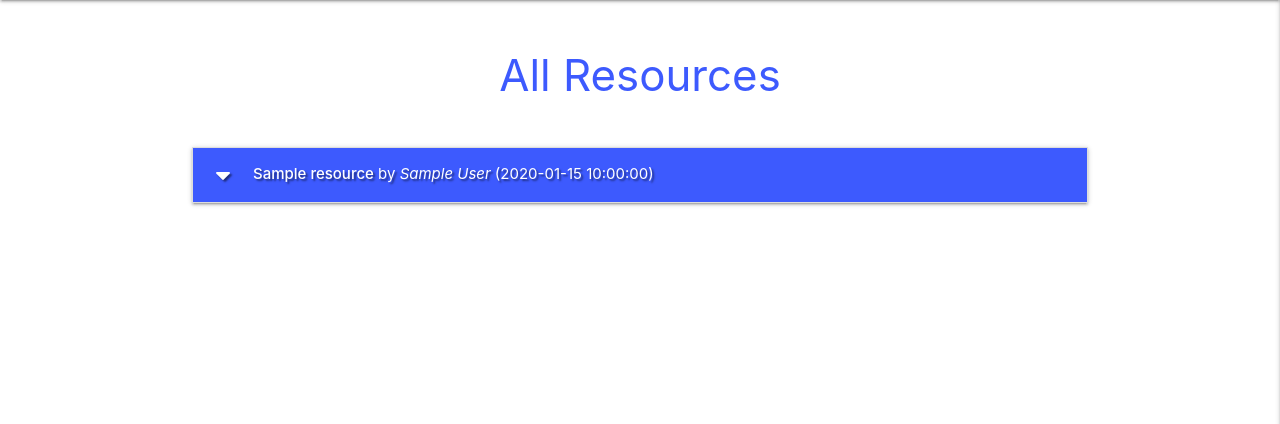
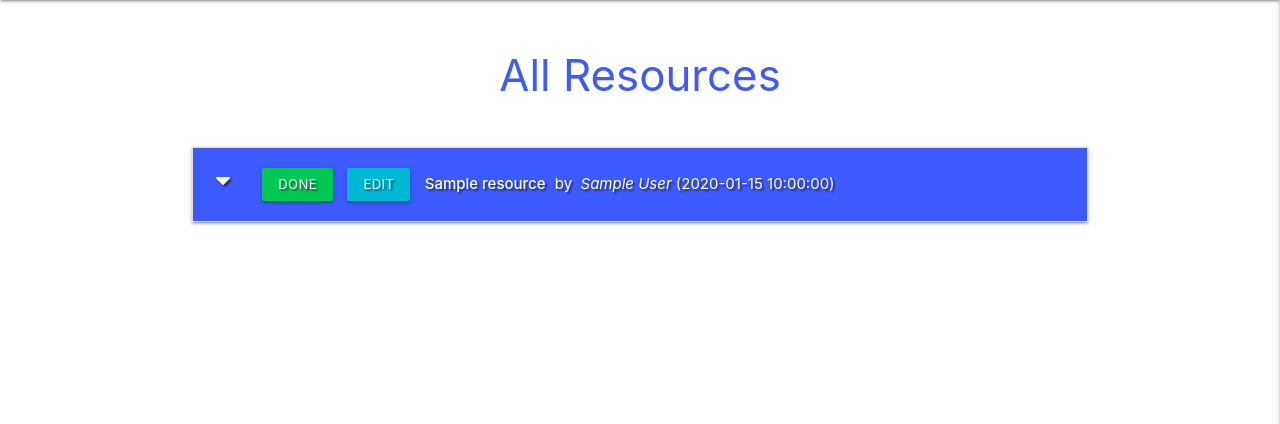
Before and after one commit to effiemanyos/ms3-pmresources, a Flask app: page / in a window 1280 px wide. Shown: the part 64-488 px from the top of the page. Run offline with Flask 2, Linux system fonts and the light colour scheme; a database or web service that is not in the repository returns one stand-in record (values such as "Sample title"); some libraries are stand-ins or nearby versions.

Commit message:
Add resource edit and done buttons to the accordion

```diff
--- a/static/css/style.css
+++ b/static/css/style.css
@@ -9,3 +9,12 @@
 .flashes h4 {
     line-height: 2;
 }
+
+.btn-small {
+    margin: 5px;
+}
+
+.collapsible-header .col strong {
+    margin: 5px;
+    line-height: 42px;
+}
--- a/templates/add_resource.html
+++ b/templates/add_resource.html
@@ -85,7 +85,7 @@
         <div class="row">
             <div class="input-field col s12">
                 <i class="fas fa-graduation-cap prefix indigo-text text-accent-3"></i>
-                <textarea id="resource_takeaway" name="resource_takeaway" minlength="5" maxlength="397"
+                <textarea id="resource_takeaway" name="resource_takeaway" minlength="5" maxlength="385"
                     class="materialize-textarea"></textarea>
                 <label for="resource_takeaway">Key Takeaway</label>
             </div>
--- a/templates/resources.html
+++ b/templates/resources.html
@@ -7,21 +7,28 @@
         {% for resource in resources %}
         <li>
           <div class="collapsible-header white-text indigo accent-3 text-shadow">
+              <div class="col s3">
                   <i class="fas fa-caret-down"></i>
-              <strong>{{ resource.resource_title }}</strong>&nbsp;by&nbsp;<em>{{ resource.resource_author }}</em>&nbsp;({{ resource.creation_date }})
+                  <a href="#" class="btn-small green accent-4">Done</a>
+                  <a href="#" class="btn-small cyan accent-4">Edit</a>
+              </div>
+              <div class="col s9">
+                &nbsp;<strong>{{ resource.resource_title }}</strong>&nbsp;by&nbsp;
+                    <em>{{ resource.resource_author }}</em>&nbsp;({{ resource.creation_date }})
                 {% if resource.is_done == "on" %}
                     &nbsp;<i class="fas fa-check-circle white-text tooltipped"
                         data-position="right" data-tooltip="DONE!"></i>
                 {% endif %}
               </div>
+          </div>
           <div class="collapsible-body">
-              <p><strong><i class="fas fa-th"></i> Category:</strong> {{ resource.category_name }}</p>
-              <p><strong><i class="fas fa-globe"></i> Source:</strong> {{ resource.source_name }}</p>
-              <p><strong><i class="fas fa-comment-dots"></i> Topic:</strong> {{ resource.resource_topic }}</p>
-              <p><strong><i class="fas fa-folder-open"></i> Type:</strong> {{ resource.resource_type }}</p>
-              <p><strong><i class="fas fa-star"></i> Rating:</strong> {{ resource.resource_rating }}</p>
-              <a href="{{ resource.resource_url }}"><i class="fas fa-link"></i> Direct Link</i></a>
-              <p><strong><i class="fas fa-graduation-cap"></i> Takeaway:</strong> {{ resource.resource_takeaway }}</p>
+              <p><strong><i class="fas fa-th"></i>&nbsp; Category:</strong> {{ resource.category_name }}</p>
+              <p><strong><i class="fas fa-globe"></i>&nbsp; Source:</strong> {{ resource.source_name }}</p>
+              <p><strong><i class="fas fa-comment-dots"></i>&nbsp; Topic:</strong> {{ resource.resource_topic }}</p>
+              <p><strong><i class="fas fa-folder-open"></i>&nbsp; Type:</strong> {{ resource.resource_type }}</p>
+              <p><strong><i class="fas fa-star"></i>&nbsp; Rating:</strong> {{ resource.resource_rating }}</p>
+              <a href="{{ resource.resource_url }}"><i class="fas fa-link"></i>&nbsp; Direct Link</i></a>
+              <p><strong><i class="fas fa-graduation-cap"></i>&nbsp; Takeaway:</strong> {{ resource.resource_takeaway }}</p>
               <p><em>by: {{ resource.created_by }}</em></p>
           </div>
         </li>
```
Lines whose indentation alone changed are shown as unchanged.
